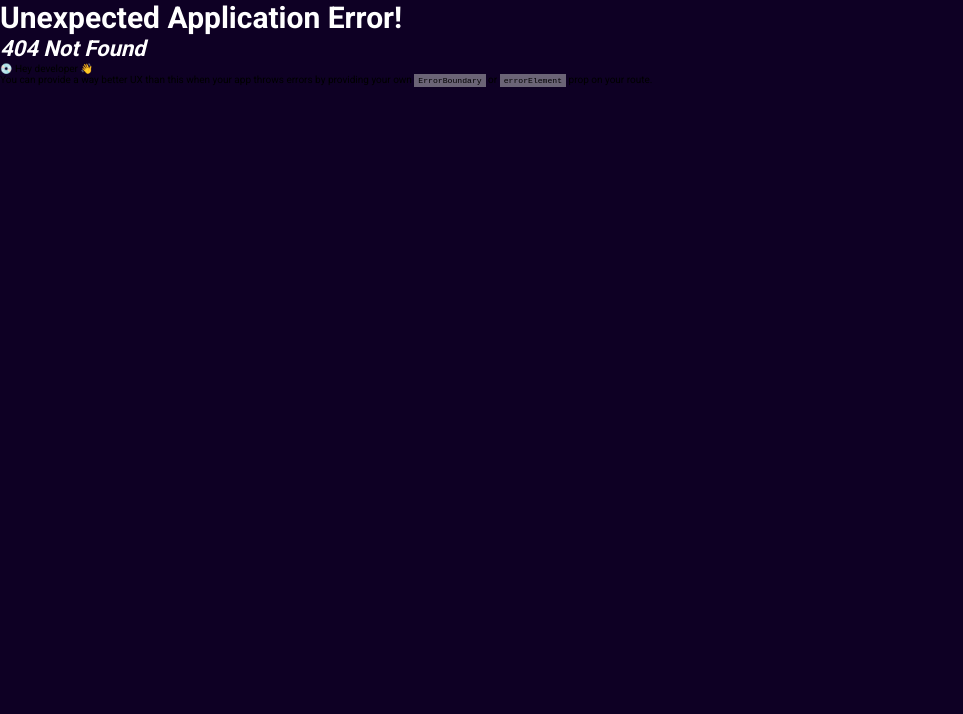
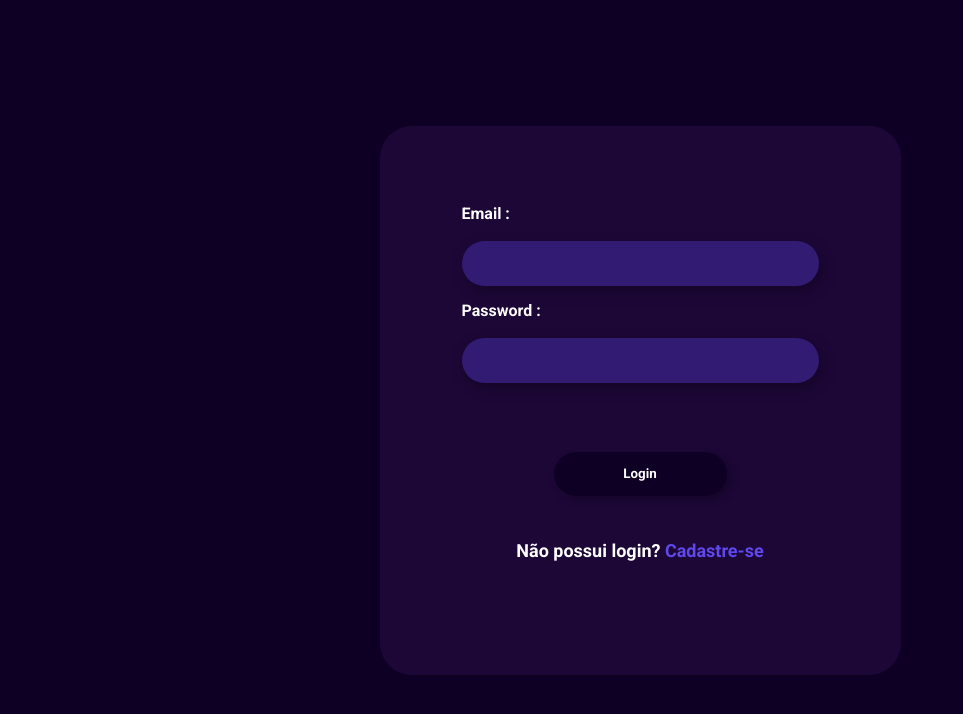
Before and after one commit to DanielVigano17/SmartAgenda, a React (Vite) app: page /login in a window 1280 px wide. Before the commit this address had no page. Shown: the top 714 px of the page, without its empty margins (0-963 px from the left). Built offline with nearby package versions, Linux system fonts and the light colour scheme.

Commit message:
Layout da página de login criado

```diff
--- /dev/null
+++ b/src/CSS/login.module.css
@@ -0,0 +1,59 @@
+.container{
+    display: flex;
+    flex-direction: column;
+    align-items: center;
+    justify-content: center;
+    height: 100vh;
+}
+
+.form_login{
+    display: flex;
+    flex-direction: column;
+    padding-top: 7.8rem;
+    max-width: 52.1rem;
+    width: 100%;
+    max-height: 54.9rem;
+    height: 100%;
+    border-radius: 3.2rem;
+    padding-inline: 8.2rem;
+    background-color: var(--cor--secundaria);
+}
+
+.form_login label{
+    color: #FFF;
+    text-align: center;
+    max-width: fit-content;
+    font-size: 1.6rem;
+    font-weight: 600;
+    line-height: normal;
+}
+
+.form_login input{
+    border-radius: 3.2rem;
+    background: rgba(95, 72, 236, 0.33);
+    border: none;
+    margin-top: 1.2rem;
+}
+
+.form_login button{
+    max-width: 17.3rem;
+    max-height: 5.8rem;
+    margin-top: 5.4rem;
+    margin-inline: auto;
+    border-radius: 3.2rem;
+    background: var(--cor--principal);
+    box-shadow: 4px 4px 8px 0px rgba(0, 0, 0, 0.25);
+}
+
+.form_login p{
+    color: #FFF;
+    text-align: center;
+    font-size: 1.8rem;
+    font-weight: 600;
+    line-height: normal;
+    margin-top: 4.4rem;
+}
+
+.form_login p span{
+    color: #5F48EC;
+}
--- /dev/null
+++ b/src/Pages/Login.jsx
@@ -0,0 +1,31 @@
+import React from 'react'
+import style from '../CSS/login.module.css'
+import { Form } from 'react-router-dom'
+
+export async function loginAction(){
+
+
+}
+
+const Login = () => {
+  return (
+    <div className={style.container}>
+
+        <Form method='post' className={style.form_login}>
+
+            <label>Email :</label>
+            <input type="email" name='email' />
+
+            <label>Password :</label>
+            <input type="text" name='password' />
+
+            <button type='submit'>Login</button>
+
+            <p>Não possui login? <span>Cadastre-se</span></p>
+        </Form>
+
+    </div>
+  )
+}
+
+export default Login
--- a/src/routes/route.jsx
+++ b/src/routes/route.jsx
@@ -4,6 +4,7 @@ import App from '../App'
 import Pomo from '../Task'
 import Stats from '../Pages/Stats'
 import { statsLoader } from '../Pages/Stats'
+import Login from '../Pages/Login'
 
 const router = createBrowserRouter([
     {
@@ -24,6 +25,9 @@ const router = createBrowserRouter([
                 loader: statsLoader,
             },
         ],
+    },{
+        path: '/login',
+        element: <Login />,
     }
 ])
 
```
Also changed, not shown: src/utils/auth.js (added, +23 -0 lines).
